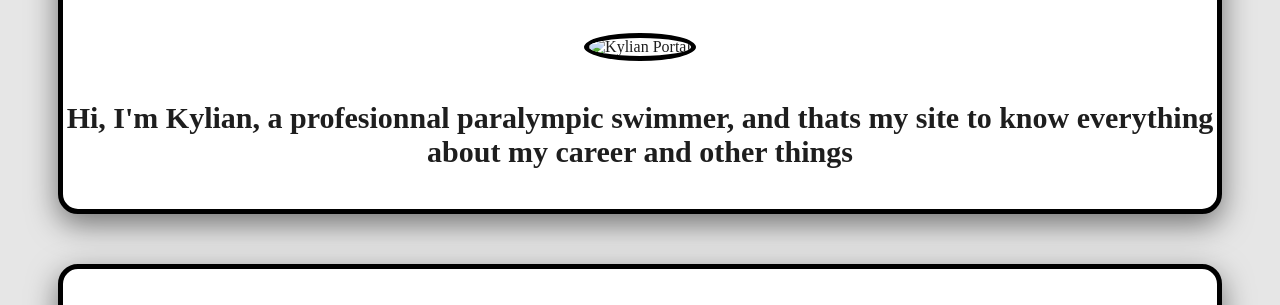
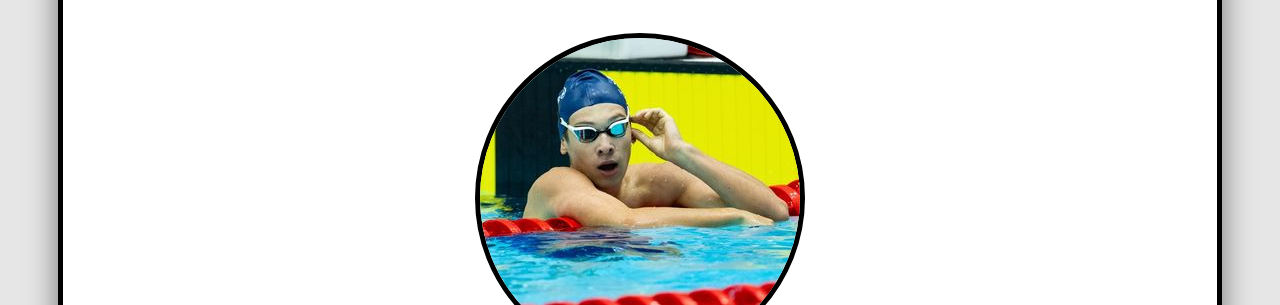
Before and after one commit to kylianportal/my-profile, a plain HTML site: page index.html in a window 1280 px wide. Shown: the part 196-501 px from the top of the page. Drawn offline with Linux system fonts and the light colour scheme.

Commit message:
Update index.html

```diff
--- a/index.html
+++ b/index.html
@@ -14,7 +14,7 @@
 
 <div class="card-white">
 		<h1>My career page</h1>
-		<img src="images/img-profile.png.png" alt="Kylian Portal" id="image">
+		<img src="images/img-profile.png" alt="Kylian Portal" id="image">
 		<h4>
 		<p> Hi, I'm Kylian, a profesionnal paralympic swimmer, and thats my site to know everything about my career and other things </p>
 		</h4>
```
